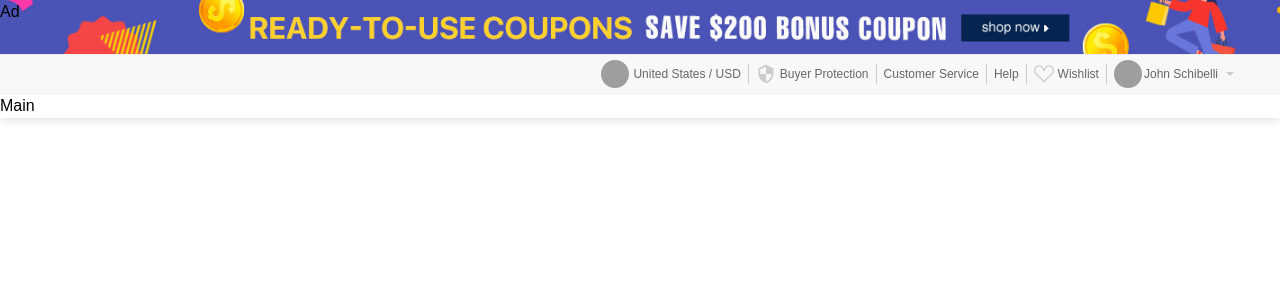
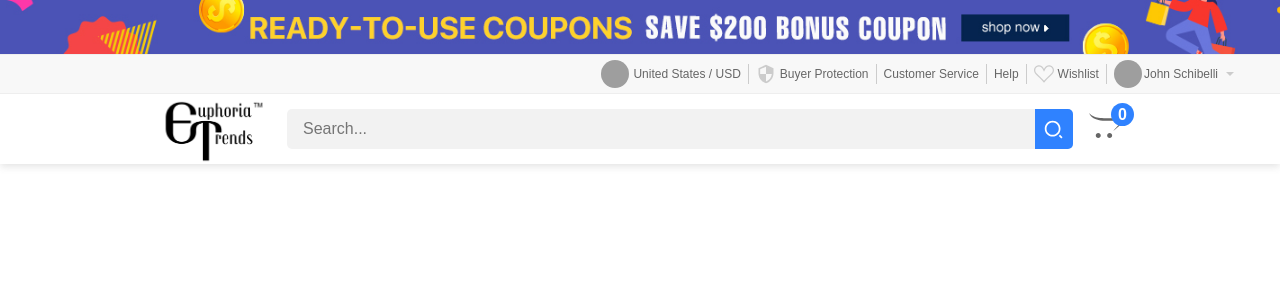
Before and after one commit to jschibelli/euphoria-trends, a Next.js app: page / in a window 1280 px wide. Shown: the top 300 px of the page. Built offline with nearby package versions, Linux system fonts and the light colour scheme; grey boxes are pictures that could not be loaded.

Commit message:
This code exports a React component called Main that renders a header containing a logo, search bar, and a link to the cart page. It also displays the number of items in the cart stored in the Redux store.

```diff
--- a/components/header/Ad.js
+++ b/components/header/Ad.js
@@ -3,7 +3,7 @@
 export default function Ad() {
   return (
     <a href="/browse">
-      <div className={styles.ad}>Ad</div>
+      <div className={styles.ad}></div>
     </a>
   );
 }
--- a/components/header/Main.js
+++ b/components/header/Main.js
@@ -1,5 +1,28 @@
 import styles from "./styles.module.scss";
+import { RiSearch2Line } from "react-icons/ri";
+import { FaOpencart } from "react-icons/fa";
+import { useSelector } from "react-redux";
+
 
 export default function Main() {
-  return <div>Main</div>;
+  const { cart }=useSelector((state) => ({ ...state }));
+  return (
+    <div className={styles.main}>
+      <div className={styles.main__container}>
+        <a href="/" className={styles.logo}>
+          <img src="../../../EuphoriaTrends-logo.png" alt="" />
+        </a>
+        <div className={styles.search}>
+          <input type="text" placeholder="Search..." />
+          <div className={styles.search__icon}>
+            <RiSearch2Line />
+          </div>
+        </div>
+        <a href="/cart" className={styles.cart}>
+          <FaOpencart />
+          <span>{cart.length}</span>
+        </a>
+      </div>
+    </div>
+  );
 }
--- a/components/header/index.js
+++ b/components/header/index.js
@@ -2,6 +2,7 @@
 import Top from "./Top";
 import Main from "./Main";
 import styles from "./styles.module.scss";
+
 
 export default function Header() {
   return <header className={styles.header}>
--- a/components/header/styles.module.scss
+++ b/components/header/styles.module.scss
@@ -147,3 +147,83 @@
         }
     }
 }
+
+// --------- Main --------- //
+.main {
+    position: relative;
+    height: 70px;
+    display: flex;
+    align-items: center;
+    &__container {
+        max-width: 1000px;
+        margin: 0 auto;
+        padding: 0 1rem;
+        display: flex;
+        align-items: center;
+        justify-content: space-between;
+        gap: 1rem;
+        width: 100%;
+        .logo {
+            img {
+                width: 115px;
+                margin-top: 10px;
+            }
+        }
+        .search {
+            display: flex;
+            align-items: center;
+            flex: 1;
+            background: #eeeeeebc;
+            height: 40px;
+            border-radius: 5px;
+            input {
+                border: none;
+                outline: none;
+                width: 100%;
+                height: 100%;
+                background: transparent;
+                padding-left: 1rem;
+            }
+            &__icon {
+                width: 40px;
+                height: 40px;
+                display: grid;
+                place-items: center;
+                background: $blue-color;
+                border-top-right-radius: 5px;
+                border-bottom-right-radius: 5px;
+                cursor: pointer;
+                svg {
+                    width: 21px;
+                    height: 21px;
+                    fill: #fff;
+                }
+            }
+        }
+        .cart {
+            position: relative;
+            svg {
+                width: 35px;
+                height: 35px;
+                fill: #666;
+                cursor: pointer;
+                &:hover {
+                    fill: $blue-color;
+                }
+            }
+            span {
+                position: absolute;
+                top: -5px;
+                right: -10px;
+                background: $blue-color;
+                width: 23px;
+                height: 23px;
+                border-radius: 50%;
+                display: grid;
+                place-items: center;
+                font-weight: 600;
+                color: #fff;
+            }
+        }
+    }
+}
```
Also changed, not shown: public/EuphoriaTrends-logo.png (added), public/images/EuphoriaTrends-logo.svg (added).
